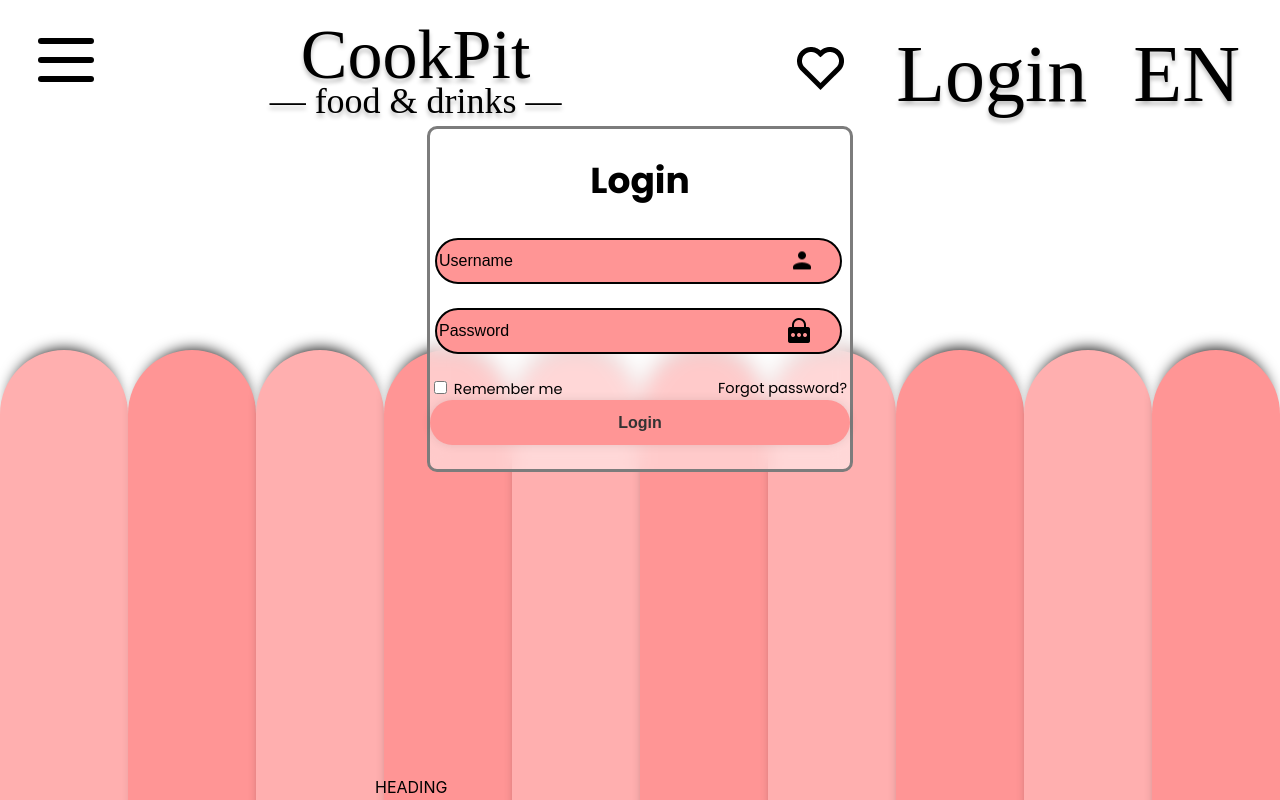
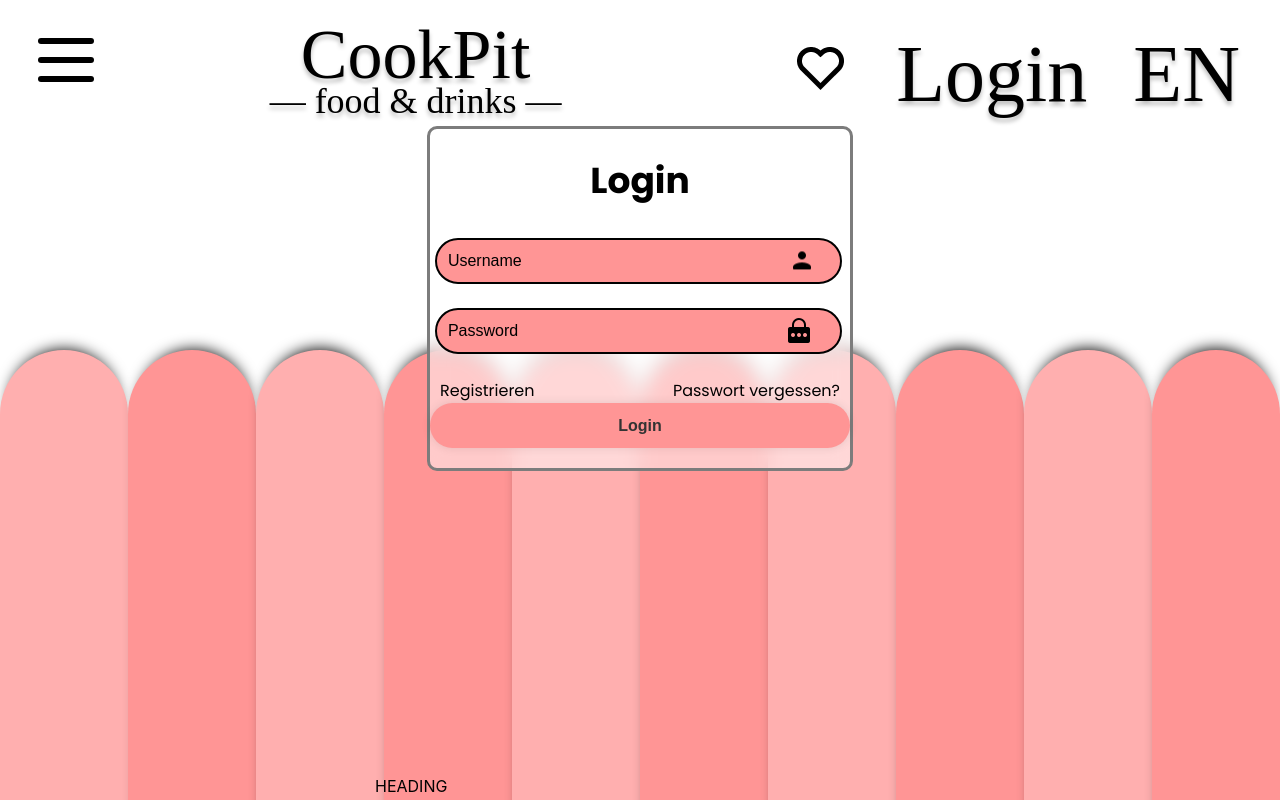
Before and after one commit to SE-TINF22B6/CookPit, a React (Create React App) app in the folder frontend/: page /upload-recipe in a window 1280 px wide. Both pictures are taken after a click on the button "Login". Shown: the top 800 px of the page. Built offline with nearby package versions, Linux system fonts and the light colour scheme; a web font is replaced by a local one.

Commit message:
changed some responses and deleted the "remember me"

```diff
--- a/frontend/src/components/Login/Login.css
+++ b/frontend/src/components/Login/Login.css
@@ -121,18 +121,25 @@
     font-weight: 600;
 }
 
-.wrapper .register-link{
-    font-size: 14.5px;
+
+.register-link {
+    font-size: 15px;
     text-align: center;
     margin-top: 20px;
+    justify-content: space-between
 }
 
-.register-link p a{
-    color: #000000;
-    text-decoration: none;
-    font-weight: 600;
-}
+.labels-container {
+    display: flex;
+    justify-content: space-between;
+  }
 
-.register-link p a:hover{
-    text-decoration: underline;
-}
+  .labels-container label {
+    flex-grow: 0;
+    padding: 0 10px;
+  }
+
+  .labels-container label:hover {
+    color: rgb(28, 167, 15);
+    cursor: pointer;
+  }
--- a/frontend/src/components/Login/Login.tsx
+++ b/frontend/src/components/Login/Login.tsx
@@ -8,14 +8,18 @@ import { response } from 'express';
 
 function Login(){
 
-  let [LoginStatus, setLoginStatus] = useState ('');
+  const [LoginStatus, setLoginStatus] = useState ('');
+  const [isToggled, setIsToggled] = useState(false);
+  const [username, setUsername] = useState('');
+  const [password, setPassword] = useState('');
 
   const registeruser = () => {
     Axios.post("http://localhost:3001/register", {
       username: username,
       password: password,
     }).then((response) => {
-      console.log(response);
+      console.log(response.data.loginmessage);
+      setLoginStatus(response.data.loginmessage)
     });
   };
 
@@ -24,20 +28,13 @@ function Login(){
       username: username,
       password: password,
     }).then((response) => {
-      console.log(response);
-      if (response.data.loginmessagge) {
-        setLoginStatus(response.data.message)
-
-      }
-    })
-  }
-
-  const [isToggled, setIsToggled] = useState(false);
-  const [username, setUsername] = useState('');
-  const [password, setPassword] = useState('');
+      console.log(response.data.loginmessage);
+      setLoginStatus(response.data.loginmessage)
+    })}
 
   const handleToggle = () => {
     setIsToggled(!isToggled);
+    setLoginStatus("");
   };
 
   let ueberschrift;
@@ -55,24 +52,24 @@ function Login(){
       <div className="wrapper" id="divOne">
           <h1>{ueberschrift}</h1>
           <div className="input-box">
-            <input type="text" placeholder="Username" onChange={(e) => { setUsername(e.target.value); }} />
+            <input type="text" placeholder="  Username" onChange={(e) => { setUsername(e.target.value); }} />
             <img src={icon_user} alt="User" />
           </div>
           <div className="input-box">
-            <input type="password" placeholder="Password" onChange={(e) => { setPassword(e.target.value); }} />
+            <input type="password" placeholder="  Password" onChange={(e) => { setPassword(e.target.value); }} />
             <img src={icon_password} alt="Password" />
           </div>
-          <div className="remember-forgot">
-            <label>
-              <input type="checkbox" onClick = {handleToggle}/> Remember me
+          <div className="labels-container">
+            <label onClick={handleToggle}>
+              Registrieren
             </label>
-            <a> Forgot password? </a>
+            <label> Passwort vergessen? </label>
           </div>
           <button type="submit" className="btn" onClick={clickevent}>
             {ueberschrift}
           </button>
           <div className="register-link"></div>
-          <h1>{LoginStatus}</h1>
+          {LoginStatus}
       </div>
     </div>
   );
```
Also changed, not shown: 2 other files (tests, documents, lock files or other folders).
